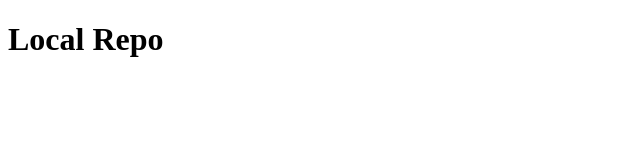
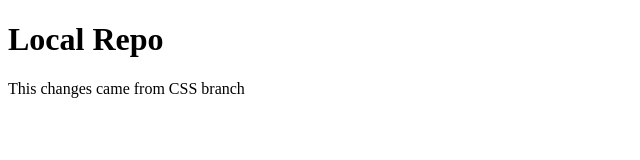
Before and after one commit to Elish-Budhathoki/Elish_Portfolio, a plain HTML site: page index.html in a window 1280 px wide. Shown: the whole page, without its empty margins (0-640 px from the left). Drawn offline with Linux system fonts and the light colour scheme.

Commit message:
changes from css branch

```diff
--- a/index.html
+++ b/index.html
@@ -7,5 +7,6 @@
 </head>
 <body>
     <h1> Local Repo </h1>
+    <p> This changes came from CSS branch </p>
 </body>
 </html>
```
